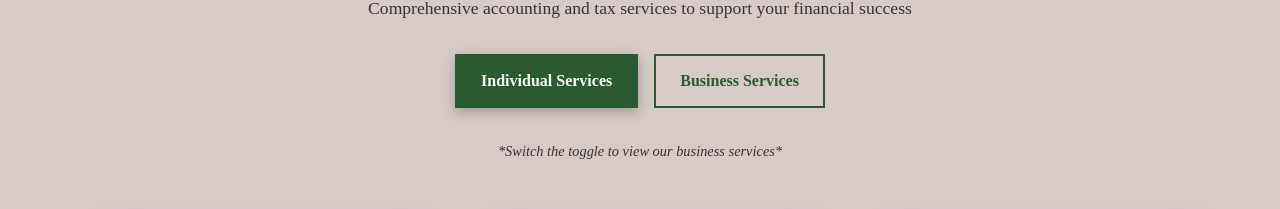
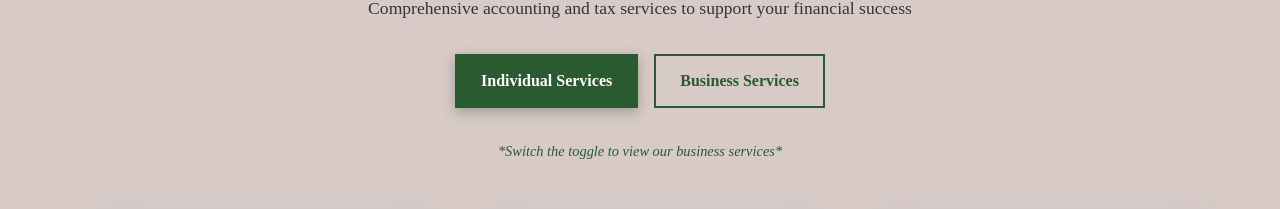
Before and after one commit to CartezDew/bdsfrontend, a React (Vite) app: page / in a window 1280 px wide. Shown: the part 1575-1784 px from the top of the page. Built offline with nearby package versions, Linux system fonts and the light colour scheme.

Commit message:
updated toggle button for services styling on all pages and components

```diff
--- a/src/styles/services.css
+++ b/src/styles/services.css
@@ -303,7 +303,7 @@
 /* Service Type Note */
 .service-type-note {
   text-align: center;
-  color: var(--color-errie-black);
+  color: var(--color-hunter-green);
   font-size: 0.9rem;
   font-style: italic;
   opacity: 0.8;
--- a/src/styles/servicesPage.css
+++ b/src/styles/servicesPage.css
@@ -244,8 +244,9 @@
 }
 
 .servicespage-toggle-btn:hover {
-  background: var(--color-hunter-green);
+  background: var(--color-sinopia);
   color: white;
+  border: 2px solid var(--color-sinopia);
   transform: translateY(-2px);
   box-shadow: 0 4px 15px rgba(51, 103, 59, 0.3);
 }
```
